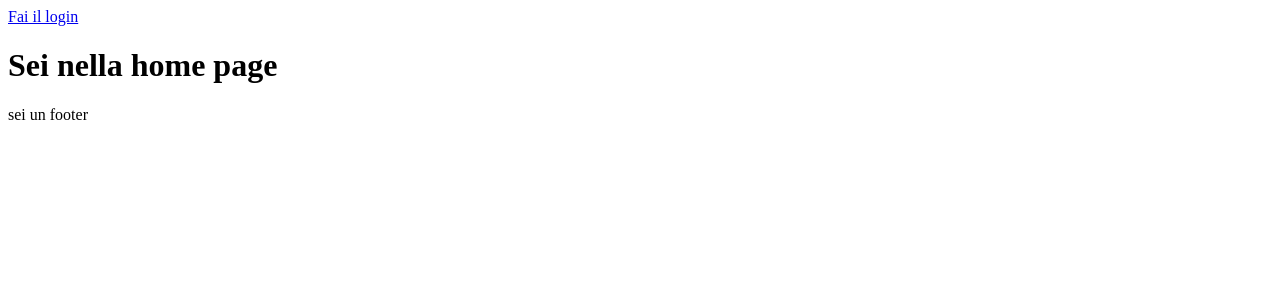
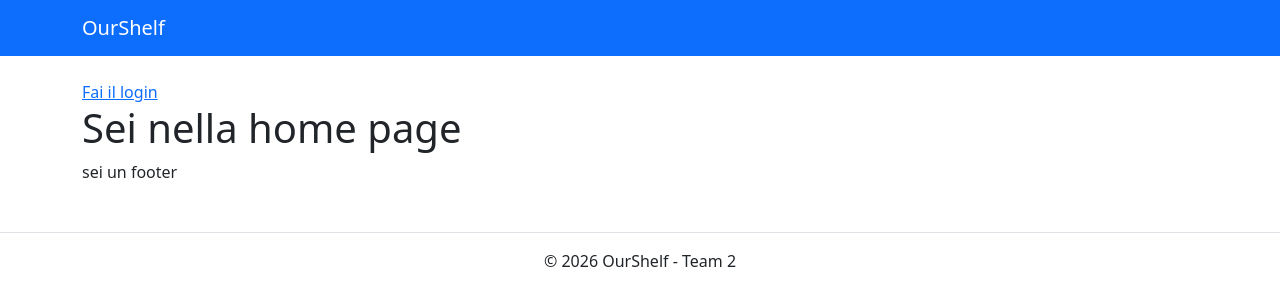
Before and after one commit to MattiaP7/OurShelf, a PHP site: page / in a window 1280 px wide. Shown: the top 306 px of the page. Run offline with PHP 8.4, Linux system fonts and the light colour scheme.

Commit message:
Index page routing
Inizio pagine html

```diff
--- a/src/controllers/HomeController.php
+++ b/src/controllers/HomeController.php
@@ -1,17 +1,14 @@
 <?php
-defined("APP") or die("Impossibile accedere");
+defined("APP") or die("Accesso negato");
 
 class HomeController
 {
-  private $page;
-
-  public function __construct()
-  {
-    $this->page = 'home';
-  }
-
   public function index()
   {
+    $page_title = 'Home Page';
+
+    include __DIR__ . "/../views/layout/header.php";
     include __DIR__ . "/../views/home/index.php";
+    include __DIR__ . "/../views/layout/footer.php";
   }
 }
--- a/src/index.php
+++ b/src/index.php
@@ -5,6 +5,8 @@
  * @author Mattia Pirazzi <PIRAZZI.8076@isit100.fe.it>
  */
 define("APP", true);
+
+session_start();
 
 $page = $_GET['page'] ?? 'home';
 $action = $_GET['action'] ?? 'index';
@@ -14,12 +16,16 @@ $path = __DIR__ . "/controllers/{$filename}.php";
 
 if (file_exists($path)) {
   require_once $path;
-  $controller = new $filename();
-  if (method_exists($controller, $action)) {
-    $controller->$action();
-  } else {
-    die("Il metodo '{$action}' non esiste nel controller '{$filename}'");
+  if (class_exists($filename)) {
+    $controller = new $filename();
+
+    if (method_exists($controller, $action)) {
+      $controller->$action();
+    } else {
+      die("Errore: L'azione '$action' non esiste nel controller '$filename'.");
+    }
   }
 } else {
-  die("Il controller non esiste: {$path}");
+  header("Location: index.php?page=home");
+  exit;
 }
--- /dev/null
+++ b/src/views/layout/footer.php
@@ -0,0 +1,8 @@
+</div>
+<footer class="text-center mt-5 py-3 border-top">
+  <p>&copy; 2026 OurShelf - Team 2</p>
+</footer>
+<script src="https://cdn.jsdelivr.net/npm/bootstrap@5.3.0/dist/js/bootstrap.bundle.min.js"></script>
+</body>
+
+</html>
--- /dev/null
+++ b/src/views/layout/header.php
@@ -0,0 +1,17 @@
+<!DOCTYPE html>
+<html lang="it">
+
+<head>
+  <meta charset="UTF-8">
+  <title>OurShelf - Scambio Libri</title>
+  <link href="https://cdn.jsdelivr.net/npm/bootstrap@5.3.0/dist/css/bootstrap.min.css" rel="stylesheet">
+  <link rel="stylesheet" href="assets/css/style.css">
+</head>
+
+<body>
+  <nav class="navbar navbar-expand-lg navbar-dark bg-primary">
+    <div class="container">
+      <a class="navbar-brand" href="index.php">OurShelf</a>
+    </div>
+  </nav>
+  <div class="container mt-4">
```
